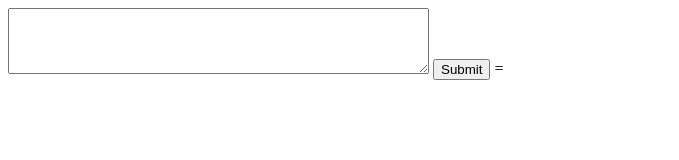
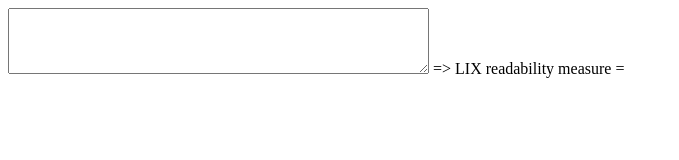
Before and after one commit to agareis/LixDemoPlainJS, a plain HTML site: page index.html in a window 1280 px wide. Shown: the whole page, without its empty margins (0-679 px from the left). Drawn offline with Linux system fonts and the light colour scheme.

Commit message:
Code improvements after review
- Code clean up
- Submit Button replacemnt
- Live view with form „oninput“ function

```diff
--- a/index.html
+++ b/index.html
@@ -5,7 +5,7 @@
     <title>TextminersDemoCase</title>
   </head>
   <body>
-    <form onsubmit="x.value=(wordCount(a.value) / countPeriods(a.value)) + (longWordCount(a.value) * 100 / wordCount(a.value))">
+    <form oninput="x.value=(wordCount(a.value) / countPeriods(a.value)) + (longWordCount(a.value) * 100 / wordCount(a.value))">
       <!-- <form onsubmit="x.value=countPeriods(a.value)"> -->
       <textarea id="a" rows="4" cols="50">
       </textarea>
@@ -19,14 +19,12 @@
             var capLetter = str.length - str.replace(/[A-Z]/g, '').length;
             return (dots+colons+capLetter);
         }
-
         function longWordCount(str) {
             return str.match(/[\w0-9]{8,}/gi).length;
         }
-
       </script>
-      <input type="submit" value="Submit">
-      =<output name="x" for="a"></output>
+      <!-- <input type="submit" value="Submit"> -->
+      => LIX readability measure =<output name="x" for="a"></output>
     </form>
   </body>
 </html>
```
